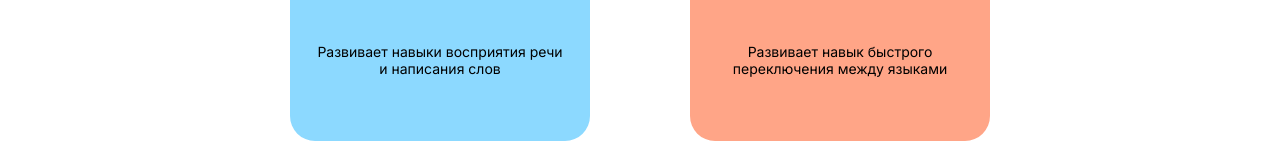
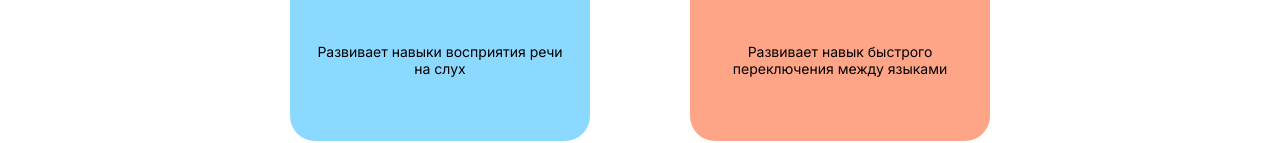
Before and after one commit to ninox14/rs-lang, a React (Create React App) app: page /games in a window 1280 px wide. Shown: the part 444-587 px from the top of the page. Built offline with nearby package versions, Linux system fonts and the light colour scheme.

Commit message:
fix: change game description

```diff
--- a/src/pages/Games/Components/CardData.ts
+++ b/src/pages/Games/Components/CardData.ts
@@ -10,7 +10,7 @@ const CardData: CardsDataInterface[] = [
     id: 0,
     type: 'audiocall',
     name: 'Аудиовызов',
-    desc: 'Развивает навыки восприятия речи и написания слов',
+    desc: 'Развивает навыки восприятия речи на слух',
   },
   {
     id: 1,
```
